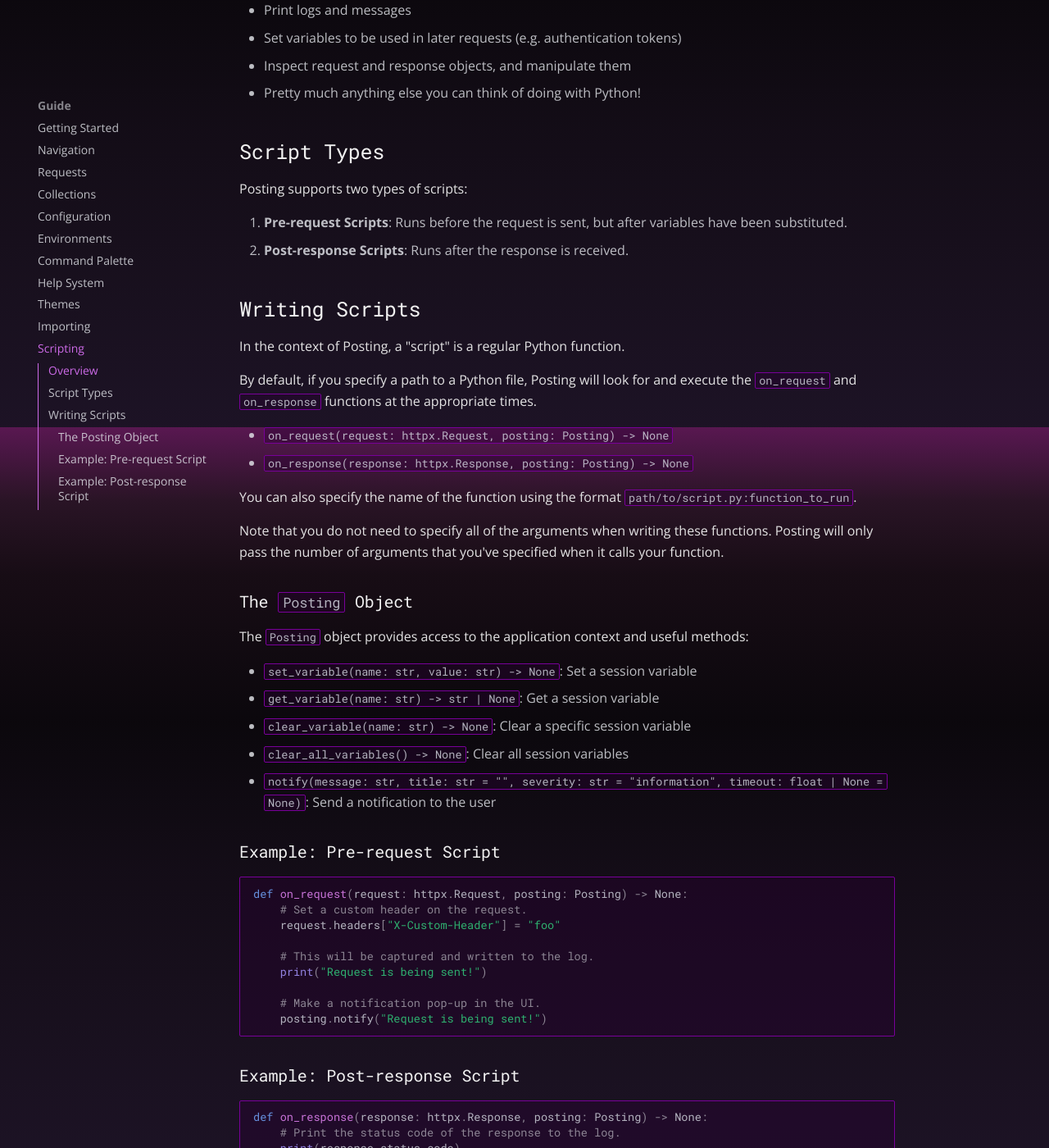
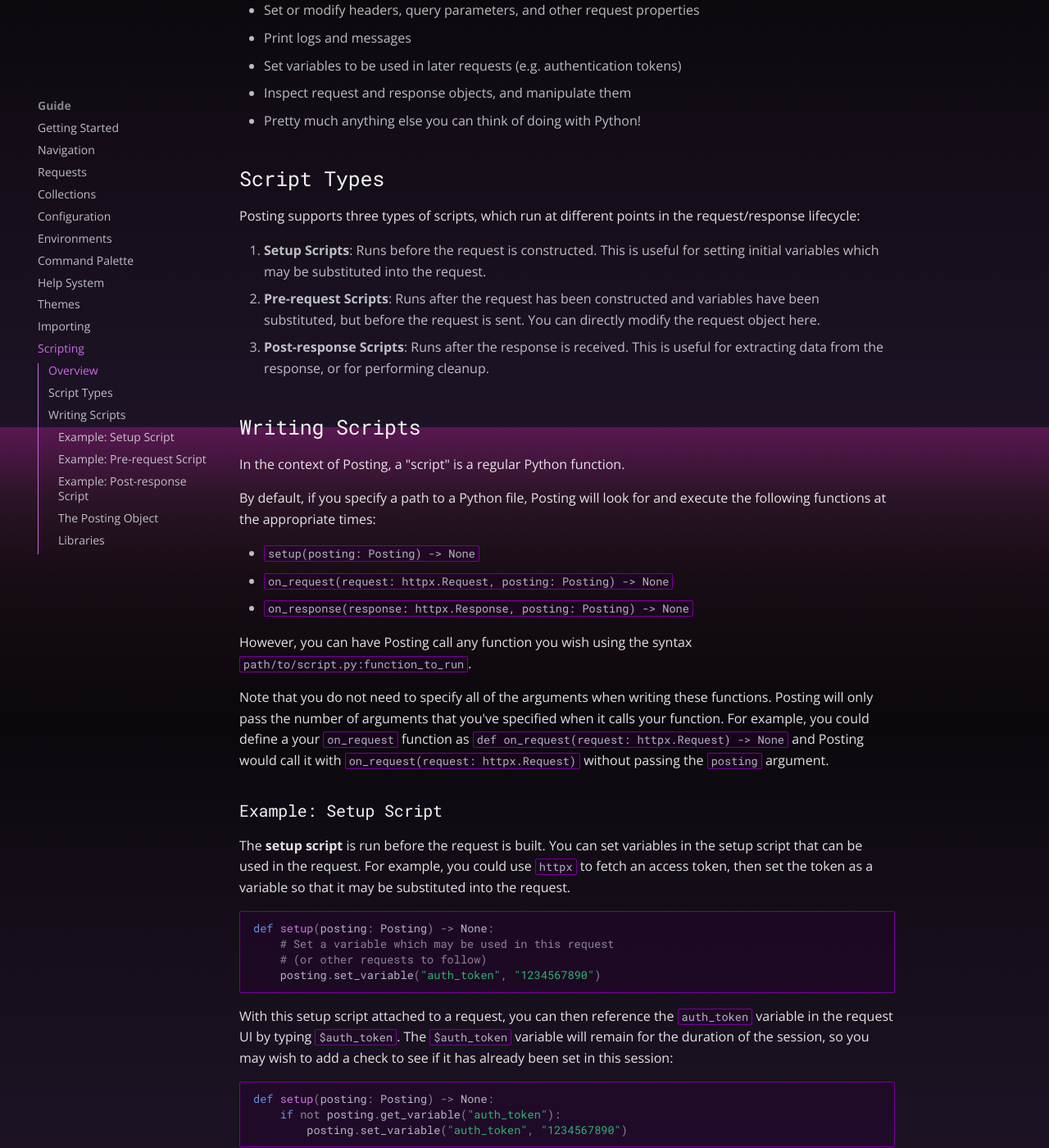
Before and after one commit to darrenburns/posting, an MkDocs documentation site: the page built from docs/guide/scripting.md, in a window 1280 px wide and 1400 px high, scrolled down 379 px. Shown: the whole window at 82% size. Built offline with MkDocs 1.6.1 and Material for MkDocs 9.7.7, drawn with Linux system fonts in a browser that asks for light colours; comment, search, counter and statistics services are not loaded; some of the changed text lies outside the part shown.

Commit message:
Add setup scripts, polish docs, tidying things

````diff
--- a/docs/guide/scripting.md
+++ b/docs/guide/scripting.md
@@ -1,8 +1,9 @@
 ## Overview
 
-You can attach simple Python scripts to requests, and have Posting run them before and/or after the request is made. This powerful feature allows you to:
+You can attach simple Python scripts to requests, and have Posting run them at various stages of the request lifecycle. This powerful feature allows you to:
 
-- Perform setup before a request (e.g. setting headers, preparing data)
+- Perform setup before a request (e.g. setting variables, preparing data)
+- Set or modify headers, query parameters, and other request properties
 - Print logs and messages
 - Set variables to be used in later requests (e.g. authentication tokens)
 - Inspect request and response objects, and manipulate them
@@ -10,35 +11,54 @@
 
 ## Script Types
 
-Posting supports two types of scripts:
+Posting supports three types of scripts, which run at different points in the request/response lifecycle:
 
-1. **Pre-request Scripts**: Runs before the request is sent, but after variables have been substituted.
-2. **Post-response Scripts**: Runs after the response is received.
+1. **Setup Scripts**: Runs before the request is constructed. This is useful for setting initial variables which may be substituted into the request.
+2. **Pre-request Scripts**: Runs after the request has been constructed and variables have been substituted, but before the request is sent. You can directly modify the request object here.
+3. **Post-response Scripts**: Runs after the response is received. This is useful for extracting data from the response, or for performing cleanup.
 
 ## Writing Scripts
 
 In the context of Posting, a "script" is a regular Python function.
 
-By default, if you specify a path to a Python file, Posting will look for and execute the `on_request` and `on_response` functions at the appropriate times.
+By default, if you specify a path to a Python file, Posting will look for and execute the following functions at the appropriate times:
 
+- `setup(posting: Posting) -> None`
 - `on_request(request: httpx.Request, posting: Posting) -> None`
 - `on_response(response: httpx.Response, posting: Posting) -> None`
 
-You can also specify the name of the function using the format `path/to/script.py:function_to_run`.
+However, you can have Posting call any function you wish using the syntax `path/to/script.py:function_to_run`.
 
-Note that you do not need to specify all of the arguments when writing these functions. Posting will only pass the number of arguments that you've specified when it calls your function.
+Note that you do not need to specify all of the arguments when writing these functions. Posting will only pass the number of arguments that you've specified when it calls your function. For example, you could define a your `on_request` function as `def on_request(request: httpx.Request) -> None` and Posting would call it with `on_request(request: httpx.Request)` without passing the `posting` argument.
 
-### The `Posting` Object
+### Example: Setup Script
 
-The `Posting` object provides access to the application context and useful methods:
+The **setup script** is run before the request is built.
+You can set variables in the setup script that can be used in the request.
+For example, you could use `httpx` to fetch an access token, then set the token as a variable so that it may be substituted into the request.
 
-- `set_variable(name: str, value: str) -> None`: Set a session variable
-- `get_variable(name: str) -> str | None`: Get a session variable
-- `clear_variable(name: str) -> None`: Clear a specific session variable
-- `clear_all_variables() -> None`: Clear all session variables
-- `notify(message: str, title: str = "", severity: str = "information", timeout: float | None = None)`: Send a notification to the user
+```python
+def setup(posting: Posting) -> None:
+    # Set a variable which may be used in this request
+    # (or other requests to follow)
+    posting.set_variable("auth_token", "1234567890")
+```
+
+With this setup script attached to a request, you can then reference the `auth_token` variable in the request UI by typing `$auth_token`.
+The `$auth_token` variable will remain for the duration of the session,
+so you may wish to add a check to see if it has already been set in this session:
+
+```python
+def setup(posting: Posting) -> None:
+    if not posting.get_variable("auth_token"):
+        posting.set_variable("auth_token", "1234567890")
+```
 
 ### Example: Pre-request Script
+
+The **pre-request script** is run after the request has been constructed and variables have been substituted, right before the request is sent.
+
+You can directly modify the `Request` object in this function, for example to set headers, query parameters, etc.
 
 ```python
 def on_request(request: httpx.Request, posting: Posting) -> None:
@@ -54,6 +74,10 @@
 
 ### Example: Post-response Script
 
+The **post-response script** is run after the response is received.
+You can use this to extract data from the response, for example a JWT token,
+and set it as a variable to be used in later requests.
+
 ```python
 def on_response(response: httpx.Response, posting: Posting) -> None:
     # Print the status code of the response to the log.
@@ -64,3 +88,25 @@
     # the value of the $auth_token variable.
     posting.set_variable("auth_token", response.headers["Authorization"])
 ```
+
+### The `Posting` Object
+
+The `Posting` object provides access to the application context and useful methods:
+
+- `set_variable(name: str, value: str) -> None`: Set a session variable
+- `get_variable(name: str) -> str | None`: Get a session variable
+- `clear_variable(name: str) -> None`: Clear a specific session variable
+- `clear_all_variables() -> None`: Clear all session variables
+- `notify(message: str, title: str = "", severity: str = "information", timeout: float | None = None)`: Send a notification to the user
+
+Note that variables are described as "session variables" because they persist for the duration of the session (until you close Posting).
+
+### Libraries
+
+You can make use of any library that is available in the Python environment that Posting is running in. This means you can use all of the Python standard library as well as any of Posting's dependencies (such as `httpx`, `pyyaml`, `pydantic`, etc).
+
+If you install Posting with `uv`, you can easily add extra dependencies which you can then use in your scripts:
+
+```bash
+uv tool install posting --with <library-name>
+```
````
Also changed, not shown: 6 other files.
